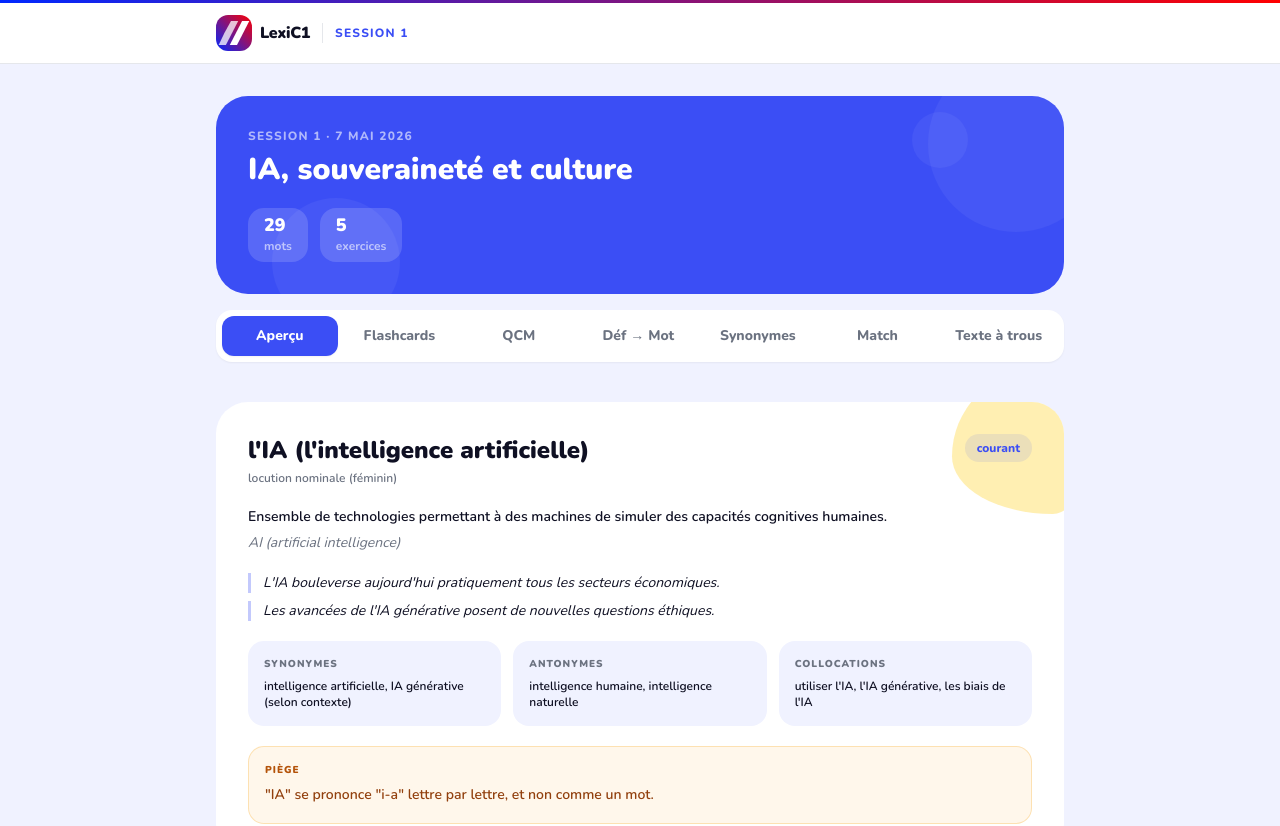
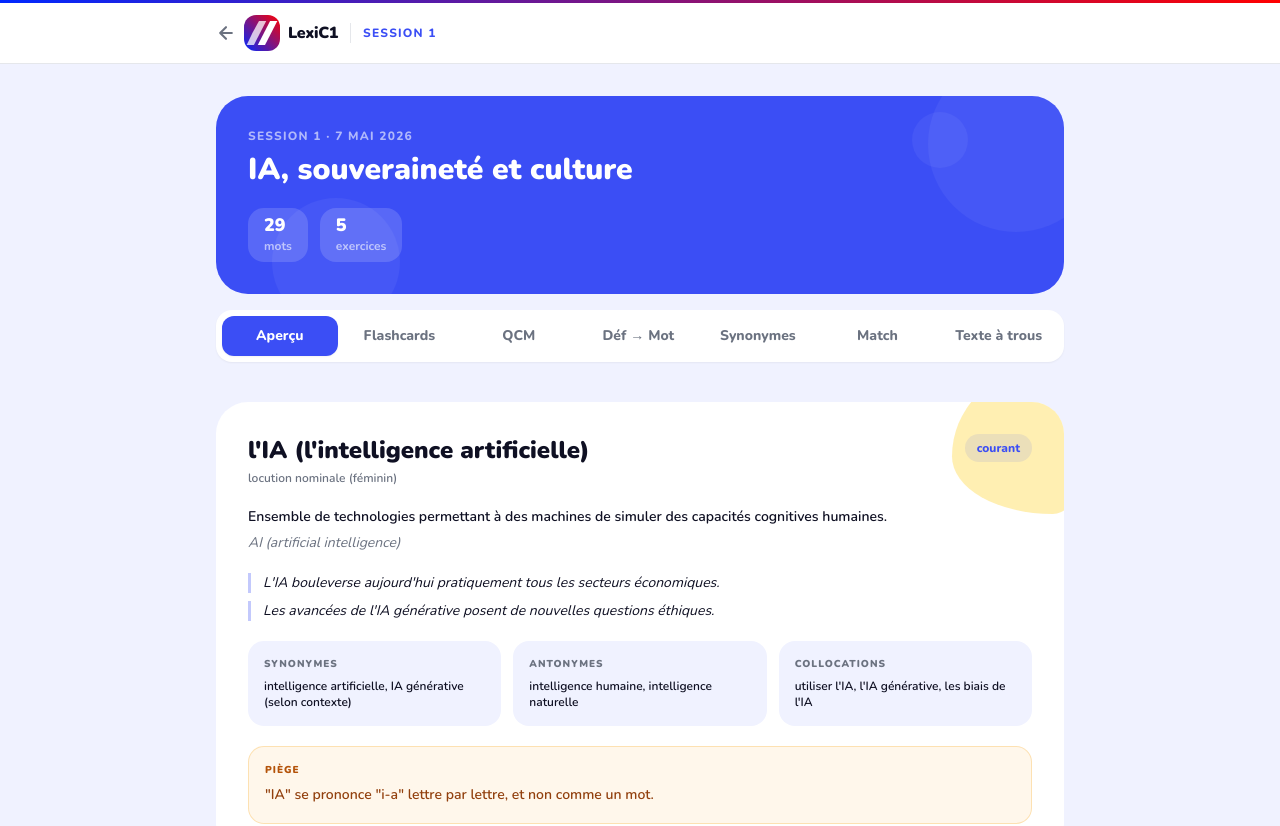
Before and after one commit to dam-bkk/nuance, a Next.js app: page /s/1 in a window 1280 px wide. Shown: the top 826 px of the page. Built offline with nearby package versions, Linux system fonts and the light colour scheme.

Commit message:
feat: back arrow in session header for easy homepage navigation
Co-Authored-By: Claude Sonnet 4.6 <noreply@anthropic.com>

```diff
--- a/app/s/[session]/page.tsx
+++ b/app/s/[session]/page.tsx
@@ -25,7 +25,10 @@ export default async function SessionPage({ params }: { params: Promise<{ sessio
       <header className="bg-white border-b border-edge">
         <div className="h-[3px] bg-gradient-to-r from-[#0028FF] to-[#FF0000]" />
         <div className="max-w-4xl mx-auto px-6 py-3 flex items-center gap-3">
-          <Link href="/" className="flex items-center gap-2 flex-shrink-0">
+          <Link href="/" className="flex items-center gap-2 flex-shrink-0 group">
+            <svg width="20" height="20" viewBox="0 0 24 24" fill="none" stroke="currentColor" strokeWidth="2.5" strokeLinecap="round" strokeLinejoin="round" className="text-dim group-hover:text-cobalt transition-colors">
+              <path d="M19 12H5M12 19l-7-7 7-7"/>
+            </svg>
             <img src="/icon.svg" alt="" className="h-9 w-9 rounded-xl" />
             <span className="text-base font-black text-ink tracking-tight">LexiC1</span>
           </Link>
```
